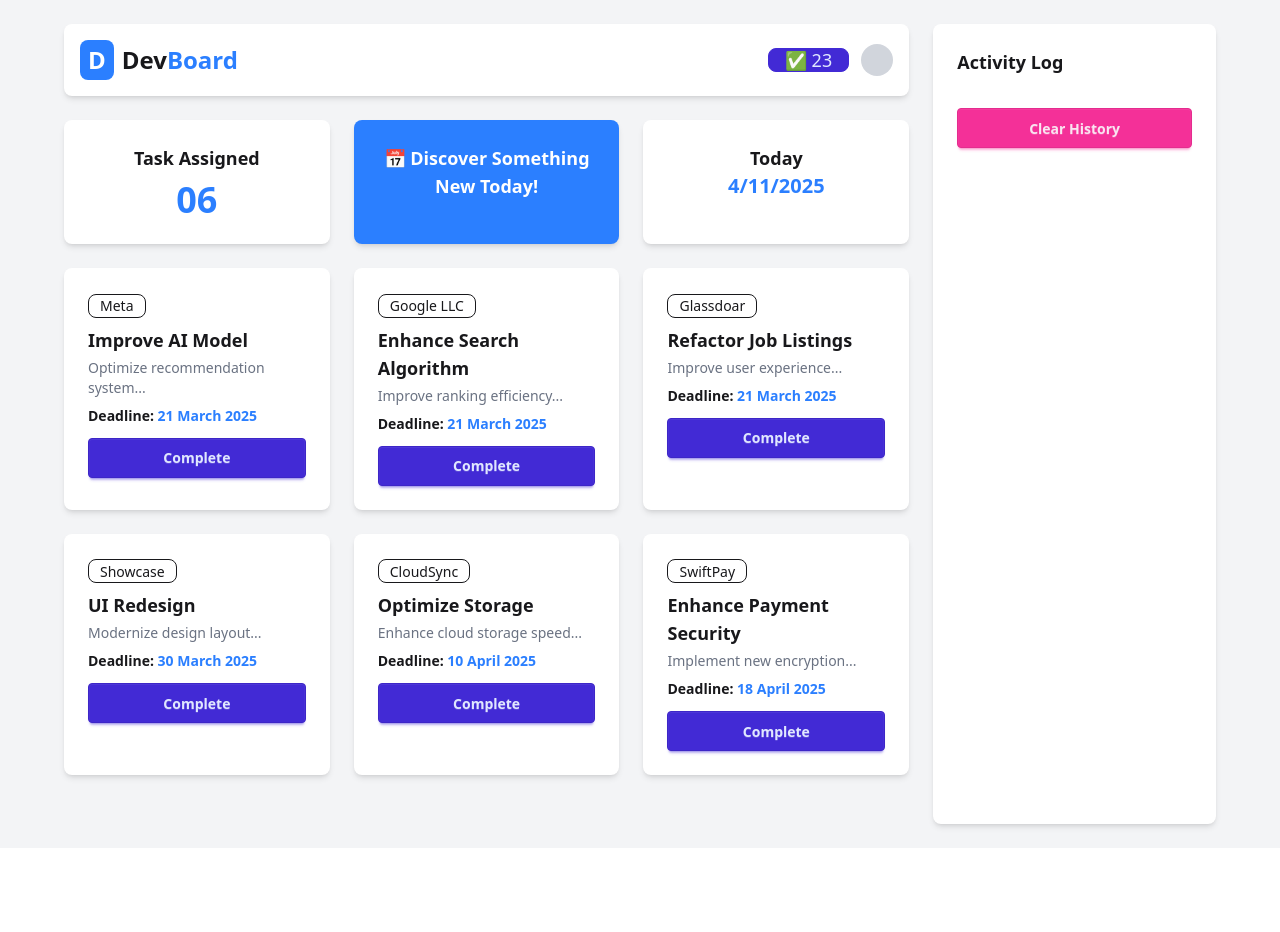
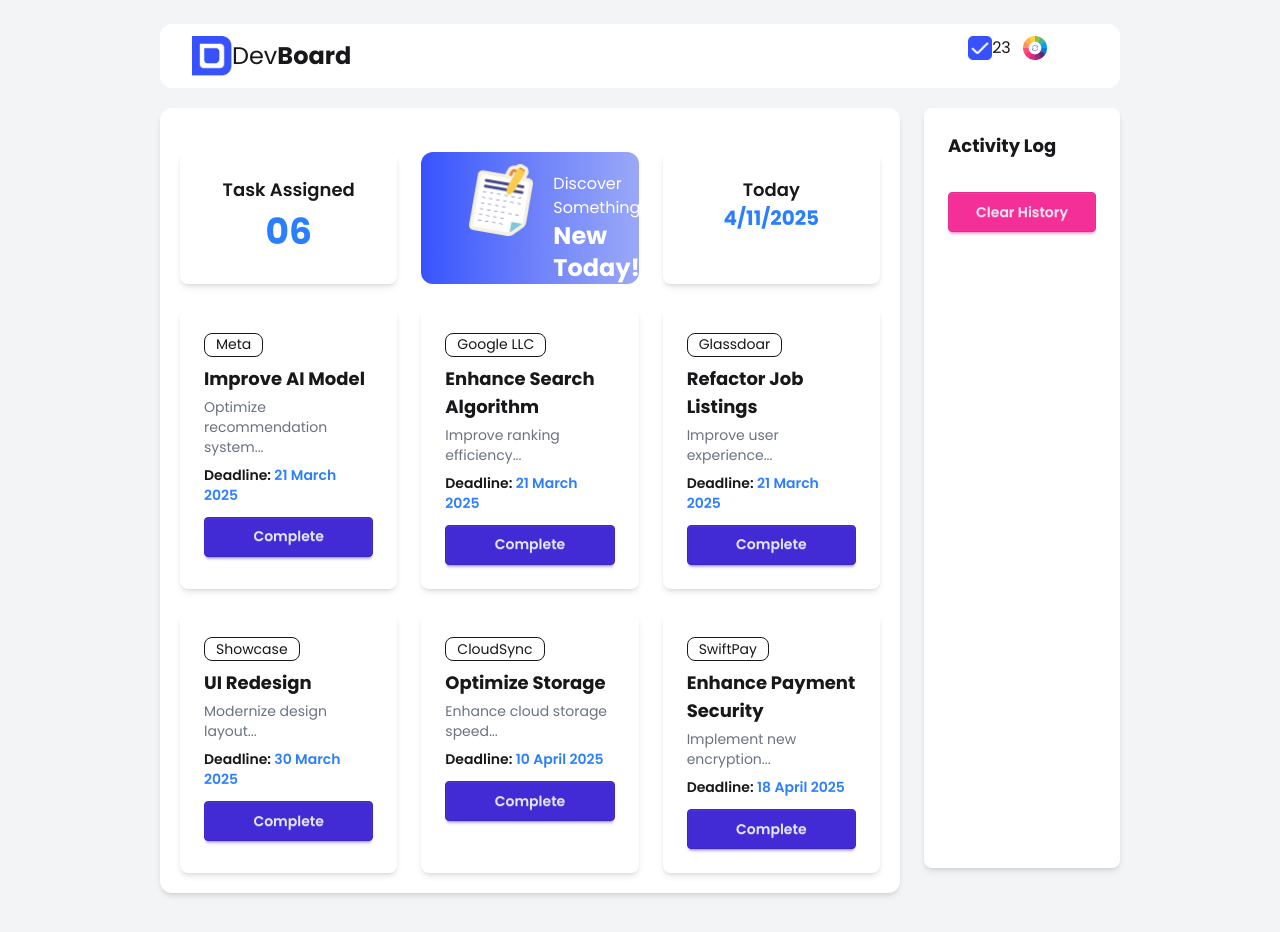
Before and after one commit to rasidahmedraiyan/assignment-5, a plain HTML site: page index.html in a window 1280 px wide. Before the commit the page ends 848 px from the top, so only its background shows below. Drawn offline with nearby package versions, Linux system fonts and the light colour scheme.

Commit message:
Third commit

```diff
--- a/index.html
+++ b/index.html
@@ -7,40 +7,56 @@
     <link href="https://cdn.jsdelivr.net/npm/daisyui@5" rel="stylesheet" type="text/css" />
     <script src="https://cdn.jsdelivr.net/npm/@tailwindcss/browser@4"></script>
     <link href="https://fonts.googleapis.com/css2?family=Poppins:wght@300;400;600;700&display=swap" rel="stylesheet">
-</head>
-<body class="bg-gray-100 font-poppins px-16 py-6">
-
-    <div class="flex gap-6 h-screen">
-        <div class="w-3/4 space-y-6 h-full">
-            <div class="bg-white p-4 rounded-lg shadow-md flex justify-between items-center">
-                <h1 class="text-2xl font-bold flex items-center">
-                    <span class="bg-blue-500 text-white px-2 py-1 rounded-lg mr-2">D</span>
-                    Dev<span class="text-blue-500">Board</span>
-                </h1>
-                <div class="flex items-center gap-3">
-                    <div id="completed-count" class="badge badge-primary text-lg px-4 py-2">✅ 23</div>
-                    <div class="avatar">
-                        <div class="w-8 rounded-full bg-gray-300"></div>
-                    </div>
-                </div>
-            </div>
-
-            <div class="mt-6 grid grid-cols-3 gap-6">
+    <link rel="preconnect" href="https://fonts.googleapis.com">
+    <link rel="preconnect" href="https://fonts.gstatic.com" crossorigin>
+    <link href="https://fonts.googleapis.com/css2?family=Poppins:ital,wght@0,100;0,200;0,300;0,400;0,500;0,600;0,700;0,800;0,900;1,100;1,200;1,300;1,400;1,500;1,600;1,700;1,800;1,900&display=swap" rel="stylesheet">
+    <style>
+      .font-poppins {
+          font-family: "Poppins", sans-serif;
+        }
+    </style>
+  </head>
+<body class="bg-gray-100 font-poppins px-4 sm:px-8 lg:px-40 py-6">
+    <nav class="flex justify-between bg-white rounded-xl pl-8 py-3 mb-5">
+      <div class="flex">
+        <img src="assets/logo.png" class="w-10 h-10" alt="" />
+        <p class="mt-1 text-2xl">Dev<span class="font-bold">Board</span></p>
+      </div>
+      <div class="grid grid-cols-3 gap-3">
+        <div class="flex">
+          <img src="assets/checkbox.png" class="w-6 h-6" alt="" srcset="" />
+          <p><span id="completed-count">23</span></p>
+        </div>
+        <div id="randomize">
+          <img src="assets/theme-btn.png" class="w-6 h-6" alt="" srcset="" />
+        </div>
+      </div>
+    </nav>
+    <div class="flex flex-col lg:flex-row gap-6 h-screen">
+        <div class="lg:w-full space-y-6 h-full">
+            <div class="bg-white lg:w-full shadow-md rounded-xl p-5">
+              <div class="mt-6 grid grid-cols-1 sm:grid-cols-2 lg:grid-cols-3 gap-6">
                 <div class="bg-white p-6 rounded-lg shadow-md flex flex-col items-center">
                     <h2 class="text-lg font-semibold">Task Assigned</h2>
                     <p id="task-count" class="text-4xl font-bold text-blue-500 mt-2">06</p>
                 </div>
-                <div class="bg-blue-500 p-6 rounded-lg text-white text-center shadow-md">
-                    <h2 class="text-lg font-semibold">📅 Discover Something New Today!</h2>
-                </div>
+                <div
+            class="rounded-xl cursor-pointer flex pl-10 pt-2 gap-3 bg-gradient-to-r from-[#3752FD] via-[#6C7FFA] to-[#9BA8F8]" id="main-blog-box">
+            <img src="assets/board.png" class="w-20 h-20" alt="" />
+            <div>
+              <h1 class="pt-3 text-white">Discover Something</h1>
+              <h1 class="font-bold text-2xl text-white">New Today!</h1>
+            </div>
+          </div>
+
                 <div class="bg-white p-6 rounded-lg shadow-md text-center">
                     <h2 class="text-lg font-semibold">Today</h2>
                     <p id="current-date" class="text-xl font-bold text-blue-500"></p>
                 </div>
-            </div>
+              </div>
 
-            <div class="mt-6 grid grid-cols-3 gap-6">
-                <!--  -->
+            <div class="mt-6 grid grid-cols-1 sm:grid-cols-2 lg:grid-cols-3 gap-6">
+                <!-- Task Cards -->
                 <div class="bg-white p-6 rounded-lg shadow-md">
                     <h3 class="badge badge-outline">Meta</h3>
                     <h2 class="text-lg font-bold mt-2">Improve AI Model</h2>
@@ -89,13 +105,14 @@
                     <button class="btn btn-primary w-full mt-3" onclick="completeTask(this, 'Enhance Payment Security')">Complete</button>
                 </div>
             </div>
+            </div>
         </div>
 
-        <div class="w-1/4 bg-white p-6 rounded-lg shadow-md">
+        <!-- Activity Log Section -->
+        <div class="lg:w-1/4 bg-white p-6 rounded-lg shadow-md flex flex-col space-y-4 h-[760px]">
             <h2 class="text-lg font-bold">Activity Log</h2>
-            <div id="activity-log" class="mt-4 text-sm text-gray-600"></div>
             <button class="btn btn-secondary w-full mt-4" onclick="clearHistory()">Clear History</button>
-
+            <div id="activity-log" class="mt-4 text-sm text-gray-600 flex-1 overflow-y-auto"></div>
         </div>
     </div>
 
@@ -113,10 +130,21 @@
             taskCount.textContent = Math.max(0, taskCount.textContent - 1);
             completedCount.textContent = `✅ ${parseInt(completedCount.textContent.replace('✅ ', '')) + 1}`;
 
+            // Log the completion activity
             let log = document.getElementById("activity-log");
             let entry = document.createElement("p");
             entry.textContent = `${currentDate}: Completed "${taskName}"`;
             log.prepend(entry);
+
+            // Alert after task completion
+            alert(`You have completed the task: "${taskName}"`);
+
+            // Check if all tasks are completed
+            if (parseInt(taskCount.textContent) === 0) {
+                setTimeout(function () {
+                    alert("🎉 Congratulations! You've completed all tasks! 🎉");
+                }, 500);
+            }
         }
 
         function clearHistory() {
```
Also changed, not shown: blog.html (added, +82 -0 lines), tailwind.config.js (added).
